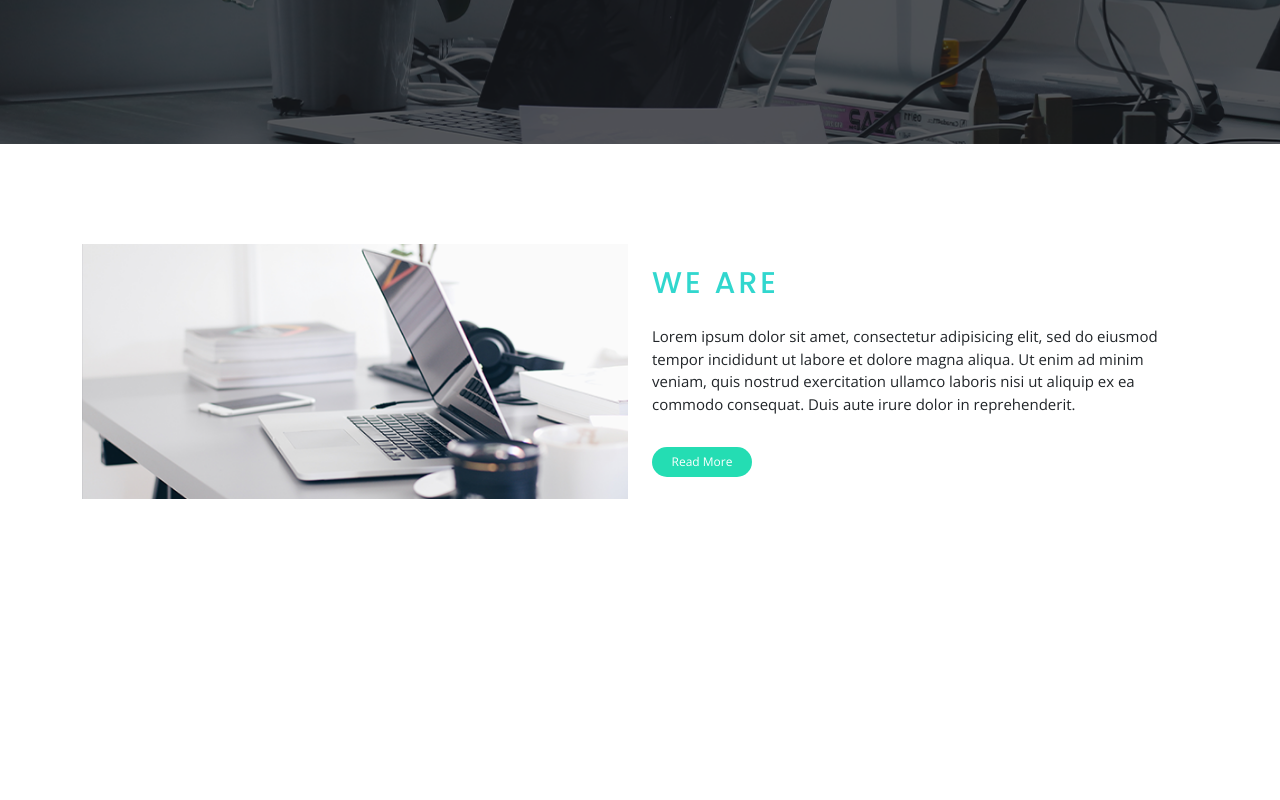
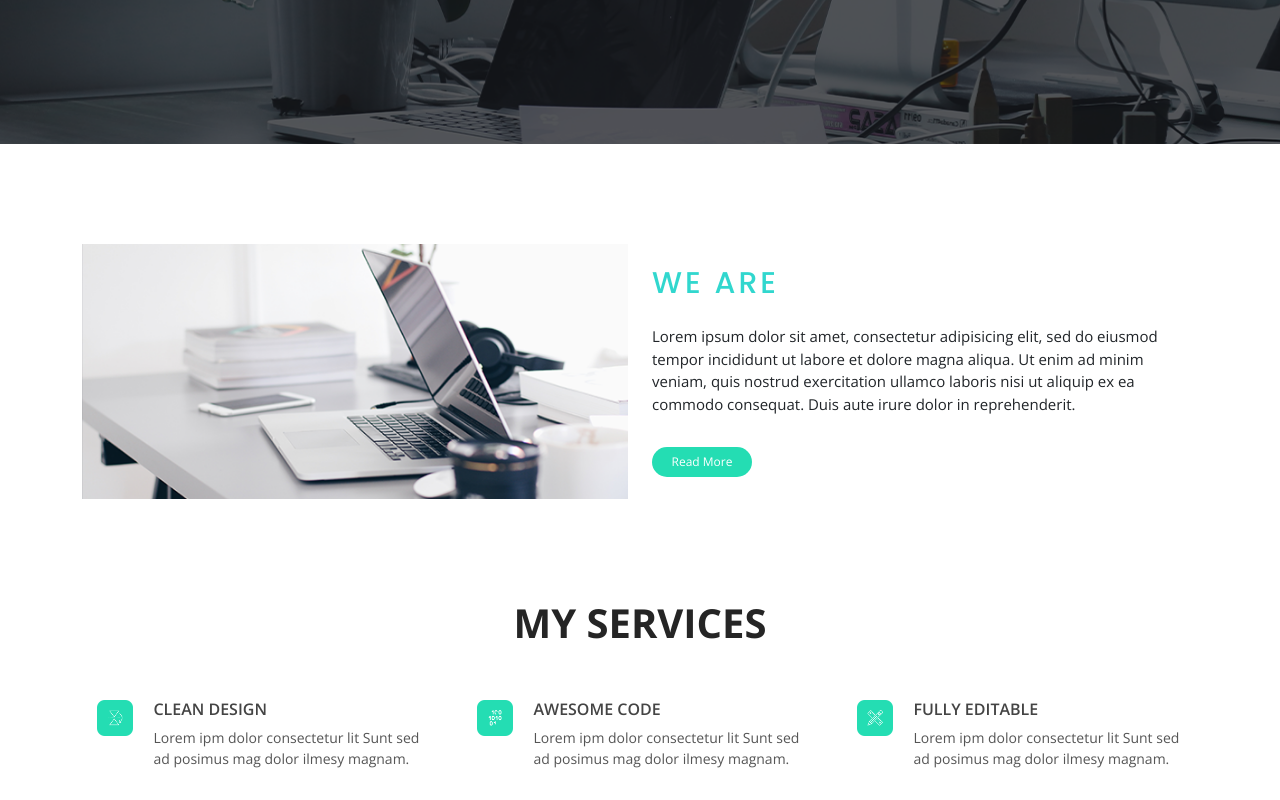
Before and after one commit to developer-abdulaziz/veer_psdToHtml, a plain HTML site: page index.html in a window 1280 px wide. Shown: the part 744-1544 px from the top of the page. Before the commit the page ends 1243 px from the top, so only its background shows below. Drawn offline with nearby package versions, Linux system fonts and the light colour scheme.

Commit message:
service part add

```diff
--- a/assets/css/style.css
+++ b/assets/css/style.css
@@ -69,6 +69,9 @@ html {
 
 
 /* ================================= about section start  =================================== */
+.about_part {
+    margin-bottom: 100px;
+}
 .about_content h3 {
     font-size: 30px;
     text-transform: uppercase;
@@ -98,3 +101,39 @@ button a {
 }
 
 /* ================================= about section end  =================================== */
+
+.service_part {
+    font-family: var(--openSans);
+
+}
+.top_head h1 {
+    font-size: 40px;
+    color: #252525;
+    font-weight: 700;
+    padding-bottom: 30px;
+}
+
+.service_box {
+    display: flex;
+    gap: 20px;
+    /* box-shadow: rgba(0, 0, 0, 0.35) 0px 5px 15px;*/
+    padding: 15px;
+    transition: all ease 0.3s;
+}
+.service_box:hover {
+    box-shadow: rgba(0, 0, 0, 0.35) 0px 5px 15px;
+    /* padding: 20px; */
+}
+.service_content h4 {
+    font-size: 16px;
+    letter-spacing: 0px;
+    text-transform: uppercase;
+    color: #444444;
+    font-weight: 600;
+}
+.service_content p {
+    font-size: 14px;
+    letter-spacing: 0px;
+    color: #555555;
+    font-weight: 400;
+}
--- a/index.html
+++ b/index.html
@@ -1,44 +1,61 @@
 <!DOCTYPE html>
 <html lang="en">
   <head>
-    <meta charset="UTF-8">
-    <meta http-equiv="X-UA-Compatible" content="IE=edge">
-    <meta name="viewport" content="width=device-width, initial-scale=1.0">
+    <meta charset="UTF-8" />
+    <meta http-equiv="X-UA-Compatible" content="IE=edge" />
+    <meta name="viewport" content="width=device-width, initial-scale=1.0" />
     <title>Document</title>
     <!-- bootstrap link  -->
-    <link rel="stylesheet" href="assets/css/bootstrap.min.css">
+    <link rel="stylesheet" href="assets/css/bootstrap.min.css" />
     <!-- responsive link  -->
-    <link rel="stylesheet" href="assets/css/responsive.css">
+    <link rel="stylesheet" href="assets/css/responsive.css" />
     <!-- css link  -->
-    <link rel="stylesheet" href="assets/css/style.css">
+    <link rel="stylesheet" href="assets/css/style.css" />
   </head>
   <body>
     <!--================================= menubar section start  ===================================-->
     <header>
-        <nav class="navbar navbar-expand-lg  container py-4">
+      <nav class="navbar navbar-expand-lg container py-4">
         <div class="container-fluid">
           <a class="navbar-brand" href="#">
-                <img src="assets/image/logo.png" alt="">
+            <img src="assets/image/logo.png" alt="" />
           </a>
-              <button class="navbar-toggler" type="button" data-bs-toggle="collapse" data-bs-target="#navbarSupportedContent" aria-controls="navbarSupportedContent" aria-expanded="false" aria-label="Toggle navigation">
+          <button
+            class="navbar-toggler"
+            type="button"
+            data-bs-toggle="collapse"
+            data-bs-target="#navbarSupportedContent"
+            aria-controls="navbarSupportedContent"
+            aria-expanded="false"
+            aria-label="Toggle navigation"
+          >
             <span class="navbar-toggler-icon"></span>
           </button>
-              <div class="collapse navbar-collapse header_menu" id="navbarSupportedContent">
+          <div
+            class="collapse navbar-collapse header_menu"
+            id="navbarSupportedContent"
+          >
             <ul class="navbar-nav ms-auto mb-2 mb-lg-0">
               <li class="nav-item">
                 <a class="nav-link active" aria-current="page" href="#">Home</a>
               </li>
               <li class="nav-item">
-                    <a class="nav-link active" aria-current="page" href="#">About</a>
+                <a class="nav-link active" aria-current="page" href="#"
+                  >About</a
+                >
               </li>
               <li class="nav-item">
-                    <a class="nav-link active" aria-current="page" href="#">Portfolio</a>
+                <a class="nav-link active" aria-current="page" href="#"
+                  >Portfolio</a
+                >
               </li>
               <li class="nav-item">
                 <a class="nav-link active" aria-current="page" href="#">Blog</a>
               </li>
               <li class="nav-item">
-                    <a class="nav-link active" aria-current="page" href="#">Contact</a>
+                <a class="nav-link active" aria-current="page" href="#"
+                  >Contact</a
+                >
               </li>
             </ul>
           </div>
@@ -53,27 +70,38 @@
         <div class="container">
           <div class="hero_content">
             <h1>Designign agency</h1>
-                <a href="http://" target="_blank" rel="noopener noreferrer">Contact Us</a>
+            <a href="http://" target="_blank" rel="noopener noreferrer"
+              >Contact Us</a
+            >
           </div>
         </div>
       </section>
       <!--================================= hero section end  ===================================-->
 
-
       <!--================================= about section start  ===================================-->
-    <section>
-        <div class="about_part">
+      <section class="about_part">
         <div class="container">
           <div class="row g-4 d-flex align-items-center">
             <div class="col-lg-6 col-md-12 col-sm-12">
-                            <img src="assets/image/about.png" alt="">
+              <img src="assets/image/about.png" alt="" />
             </div>
             <div class="col-lg-6 col-md-12 col-sm-12">
-                            <div class="about_content d-flex flex-column justify-content-between gap-3">
+              <div
+                class="about_content d-flex flex-column justify-content-between gap-3"
+              >
                 <h3>We are</h3>
-                                <p>Lorem ipsum dolor sit amet, consectetur adipisicing elit, sed do eiusmod tempor incididunt ut labore et dolore magna aliqua. Ut enim ad minim veniam, quis nostrud exercitation ullamco laboris nisi ut aliquip ex ea commodo consequat. Duis aute irure dolor in reprehenderit.</p>
-                               <button> <a href="http://" target="_blank" rel="noopener noreferrer">Read More</a></button>
-                            </div>
+                <p>
+                  Lorem ipsum dolor sit amet, consectetur adipisicing elit, sed
+                  do eiusmod tempor incididunt ut labore et dolore magna aliqua.
+                  Ut enim ad minim veniam, quis nostrud exercitation ullamco
+                  laboris nisi ut aliquip ex ea commodo consequat. Duis aute
+                  irure dolor in reprehenderit.
+                </p>
+                <button>
+                  <a href="http://" target="_blank" rel="noopener noreferrer"
+                    >Read More</a
+                  >
+                </button>
               </div>
             </div>
           </div>
@@ -81,8 +109,105 @@
       </section>
       <!--================================= about section end  ===================================-->
 
+      <!--================================= service section start  ===================================-->
+      <section class="service_part">
+        <div class="container">
+          <div class="top_head">
+            <h1 class="text-center text-uppercase">my services</h1>
+          </div>
+          <div class="row">
+            <div class="col-lg-4">
+              <div class="service_box">
+                <div class="service_img">
+                  <img src="assets/image/icon 1.png" alt="" />
+                </div>
+                <div class="service_content">
+                  <h4>Clean Design</h4>
+                  <p>
+                    Lorem ipm dolor consectetur lit Sunt sed ad posimus mag
+                    dolor ilmesy magnam.
+                  </p>
+                </div>
+              </div>
+            </div>
+
+            <div class="col-lg-4">
+              <div class="service_box">
+                <div class="service_img">
+                  <img src="assets/image/icon 2.png" alt="" />
+                </div>
+                <div class="service_content">
+                  <h4>Awesome Code</h4>
+                  <p>
+                    Lorem ipm dolor consectetur lit Sunt sed ad posimus mag
+                    dolor ilmesy magnam.
+                  </p>
+                </div>
+              </div>
+            </div>
+
+            <div class="col-lg-4">
+              <div class="service_box">
+                <div class="service_img">
+                  <img src="assets/image/icon 3.png" alt="" />
+                </div>
+                <div class="service_content">
+                  <h4>Fully Editable</h4>
+                  <p>
+                    Lorem ipm dolor consectetur lit Sunt sed ad posimus mag
+                    dolor ilmesy magnam.
+                  </p>
+                </div>
+              </div>
+            </div>
+          </div>
+        </div>
+      </section>
+      <!--================================= service section end  ===================================-->
     </main>
     <!-- bootstrap js link  -->
     <script src="js/bootstrap.bundle.min.js"></script>
   </body>
 </html>
+
+<!-- <div class="services d-flex gap-3">
+
+    <div class="service_box">
+      <div class="service_img">
+        <img src="assets/image/icon 1.png" alt="" />
+      </div>
+      <div class="service_content">
+        <h4>Clean Design</h4>
+        <p>
+          Lorem ipm dolor consectetur lit Sunt sed ad posimus mag dolor
+          ilmesy magnam.
+        </p>
+      </div>
+    </div>
+
+    <div class="service_box">
+        <div class="service_img">
+          <img src="assets/image/icon 2.png" alt="" />
+        </div>
+        <div class="service_content">
+          <h4>Awesome Code</h4>
+          <p>
+            Lorem ipm dolor consectetur lit Sunt sed ad posimus mag dolor
+            ilmesy magnam.
+          </p>
+        </div>
+      </div>
+
+      <div class="service_box">
+        <div class="service_img">
+          <img src="assets/image/icon 3.png" alt="" />
+        </div>
+        <div class="service_content">
+          <h4>Fully Editable</h4>
+          <p>
+            Lorem ipm dolor consectetur lit Sunt sed ad posimus mag dolor
+            ilmesy magnam.
+          </p>
+        </div>
+      </div>
+  </div> -->
```
Also changed, not shown: assets/image/icon 1.png (added), assets/image/icon 2.png (added), assets/image/icon 3.png (added). Lines whose indentation alone changed are shown as unchanged.
